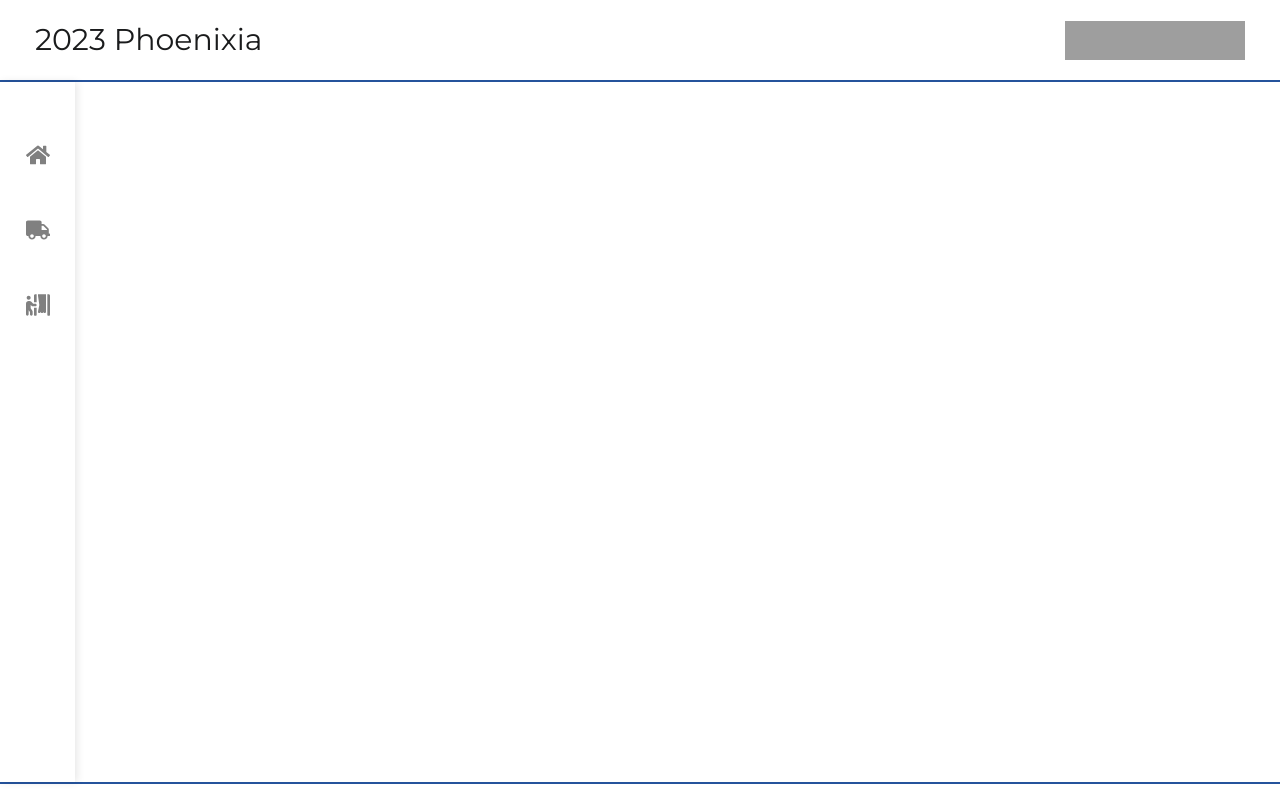
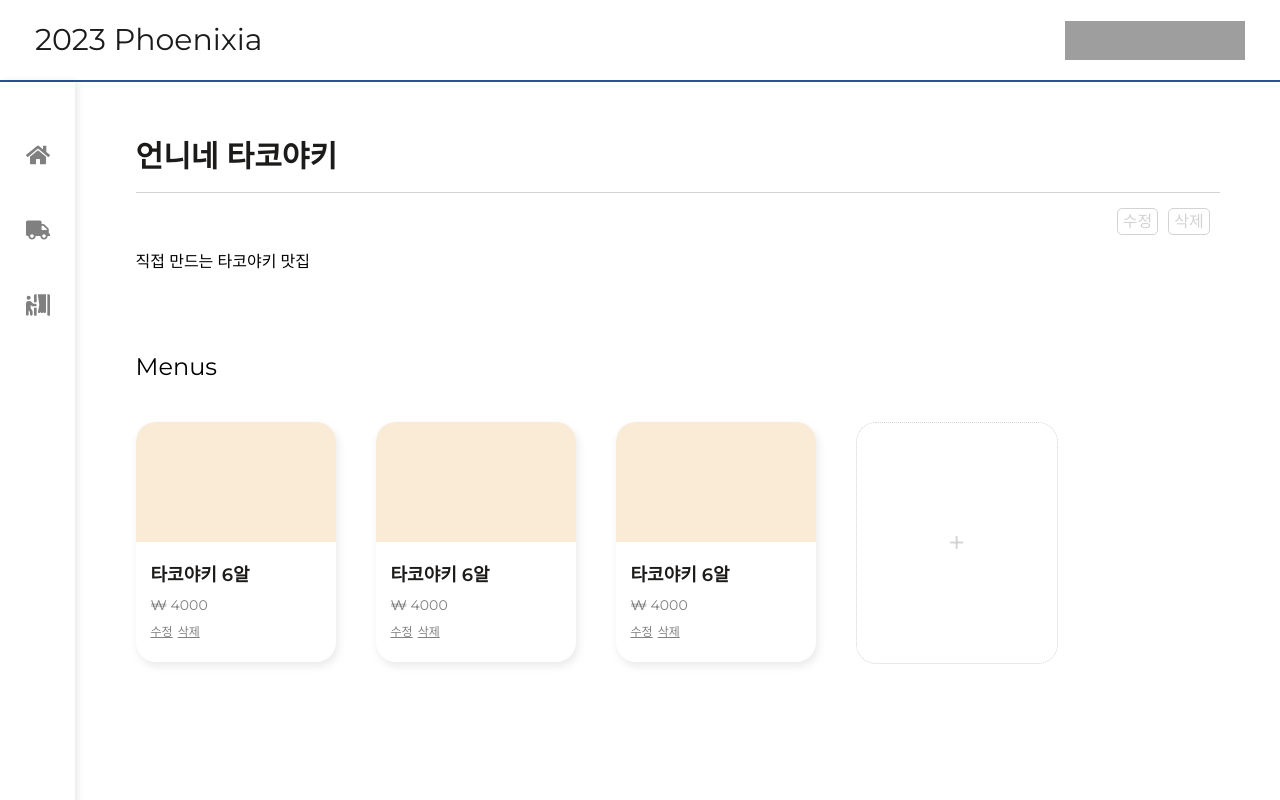
Before and after one commit to FE-PE/2023Phoenixia-Admin, a React (Create React App) app: page /trucks/detail in a window 1280 px wide. Shown: the top 800 px of the page. Built offline with nearby package versions, Linux system fonts and the light colour scheme; grey boxes are pictures that could not be loaded.

Commit message:
[feat]: truck detail

```diff
--- a/src/main/contents/Contents.js
+++ b/src/main/contents/Contents.js
@@ -1,6 +1,7 @@
 import { BrowserRouter, Routes, Route } from 'react-router-dom';
 import './contents.css'
 import Trucklist from './foodtrucks/trucklist/Trucklist';
+import TruckDetail from './foodtrucks/truckdetail/TruckDetail';
 
 function Contents() {
 
@@ -9,6 +10,7 @@ function Contents() {
         <div className='contents'>
             <Routes>
                 <Route path='/trucks' element={<Trucklist/>} />
+                <Route path='/trucks/detail' element={<TruckDetail/>} />
             </Routes>
         </div>
 
--- /dev/null
+++ b/src/main/contents/foodtrucks/menuinfo/MenuInfo.js
@@ -0,0 +1,20 @@
+import './menuinfo.css'
+import { Link } from 'react-router-dom';
+
+function MenuInfo() {
+
+    return (
+        <div className='menu-info-card'>
+            <div className='menu-image'></div>
+            <p className='menu-name'>타코야키 6알</p>
+            <p className='menu-price'>₩ 4000</p>
+            <div className='menu-ud-button-wrap'>
+            <Link className='menu-ud-button'>수정</Link>
+            <Link className='menu-ud-button'>삭제</Link>
+            </div>
+        </div>
+    );
+
+}
+
+export default MenuInfo;
--- /dev/null
+++ b/src/main/contents/foodtrucks/menuinfo/menuinfo.css
@@ -0,0 +1,41 @@
+.menu-info-card {
+    width: 200px;
+    height: 240px;
+    margin-right: 40px;
+    margin-bottom: 20px;
+    border-radius: 20px;
+
+    /* border: solid 1px gray; */
+    box-shadow: 2px 4px 10px rgba(1, 1, 1, 0.09);
+}
+
+.menu-image {
+    width: 200px;
+    height: 120px;
+    border-radius: 20px 20px 0px 0px;
+    background-color: antiquewhite;
+}
+
+.menu-name {
+    color: #1c1b1a;
+    font-weight: 600;
+    margin: 18px 0px 0px 15px;
+    font-size: 18px;
+}
+
+.menu-price {
+    color: gray;
+    font-size: 14px;
+    margin: 10px 0px 0px 15px;
+}
+
+.menu-ud-button-wrap {
+    margin-left: 15px;
+    margin-top: 7px;
+}
+
+.menu-ud-button {
+    margin-right: 5px;
+    color: gray;
+    font-size: 12px;
+}
--- a/src/main/contents/foodtrucks/truckdetail/TruckDetail.js
+++ b/src/main/contents/foodtrucks/truckdetail/TruckDetail.js
@@ -0,0 +1,29 @@
+import './truckdetail.css'
+import { Link } from 'react-router-dom';
+import MenuInfo from '../menuinfo/MenuInfo';
+
+function TruckDetail() {
+    return (
+        <div className='info-wrap'>
+            <div className='top-margin'></div>
+            <p className='title-truck-name'>언니네 타코야키</p>
+            <div className='button-wrap'>
+                <div></div>
+                <div>
+                    <Link className='update-delete-button'>수정</Link>
+                    <Link className='update-delete-button'>삭제</Link>
+                </div>
+            </div>
+            <p className='detail-truck-description'>직접 만드는 타코야키 맛집</p>
+            <p className='title-menus'>Menus</p>
+            <div className='menus-wrap'>
+                <MenuInfo />
+                <MenuInfo />
+                <MenuInfo />
+                <Link className='menu-plus-button'>+</Link>
+            </div>
+        </div>
+    );
+}
+
+export default TruckDetail;
--- a/src/main/contents/foodtrucks/truckdetail/truckdetail.css
+++ b/src/main/contents/foodtrucks/truckdetail/truckdetail.css
@@ -0,0 +1,76 @@
+.info-wrap {
+    width: 100%;
+    height: 100%;
+    display: flex;
+    align-items: center;
+    flex-direction: column;
+    overflow: scroll;
+}
+
+.top-margin {
+    width: 100%;
+    height: 50px;
+    /* background-color: antiquewhite; */
+}
+
+
+.title-truck-name {
+    width: 90%;
+    height: 60px;
+    font-size: 30px;
+    font-weight: 600;
+    color: #1c1b1a;
+    border-bottom: solid 1px lightgray;
+}
+
+.detail-truck-description {
+    width: 90%;
+    margin-top: 10px;
+}
+
+.button-wrap {
+    width: 90%;
+    height: 30px;
+    margin-top: 15px;
+
+    display: flex;
+    justify-content: space-between;
+}
+
+.update-delete-button {
+    margin-right: 10px;
+    color: lightgray;
+    border: solid 1px lightgray;
+    padding: 3px 5px 3px 5px;
+    border-radius: 5px;
+    text-decoration: none;
+}
+
+.title-menus {
+    width: 90%;
+    height: 50px;
+    margin-top: 80px;
+    font-size: 24px;
+    font-weight: 400;
+}
+
+.menus-wrap {
+    width: 90%;
+    height: auto;
+    margin-top: 20px;
+    display: flex;
+    flex-wrap: wrap;
+}
+
+.menu-plus-button {
+    width: 200px;
+    height: 240px;
+    border: dotted 1px lightgray;
+    color: lightgray;
+    border-radius: 20px;
+    text-align: center;
+    line-height: 240px;
+    font-size: 30px;
+    text-decoration: none;
+    margin-bottom: 20px;
+}
--- a/src/main/contents/foodtrucks/trucklist/trucklist.css
+++ b/src/main/contents/foodtrucks/trucklist/trucklist.css
@@ -5,6 +5,7 @@
     /* justify-content: center; */
     align-items: center;
     flex-direction: column;
+    overflow: scroll;
 
     /* background-color: bisque; */
 }
--- a/src/main/main.css
+++ b/src/main/main.css
@@ -1,8 +1,7 @@
 .main-contents {
     width: 100vw;
-    height: 700px;
+    height: 1024px;
 
-    /* margin: 70px 0px 70px 0px; */
 
     display: flex;
 }
```
